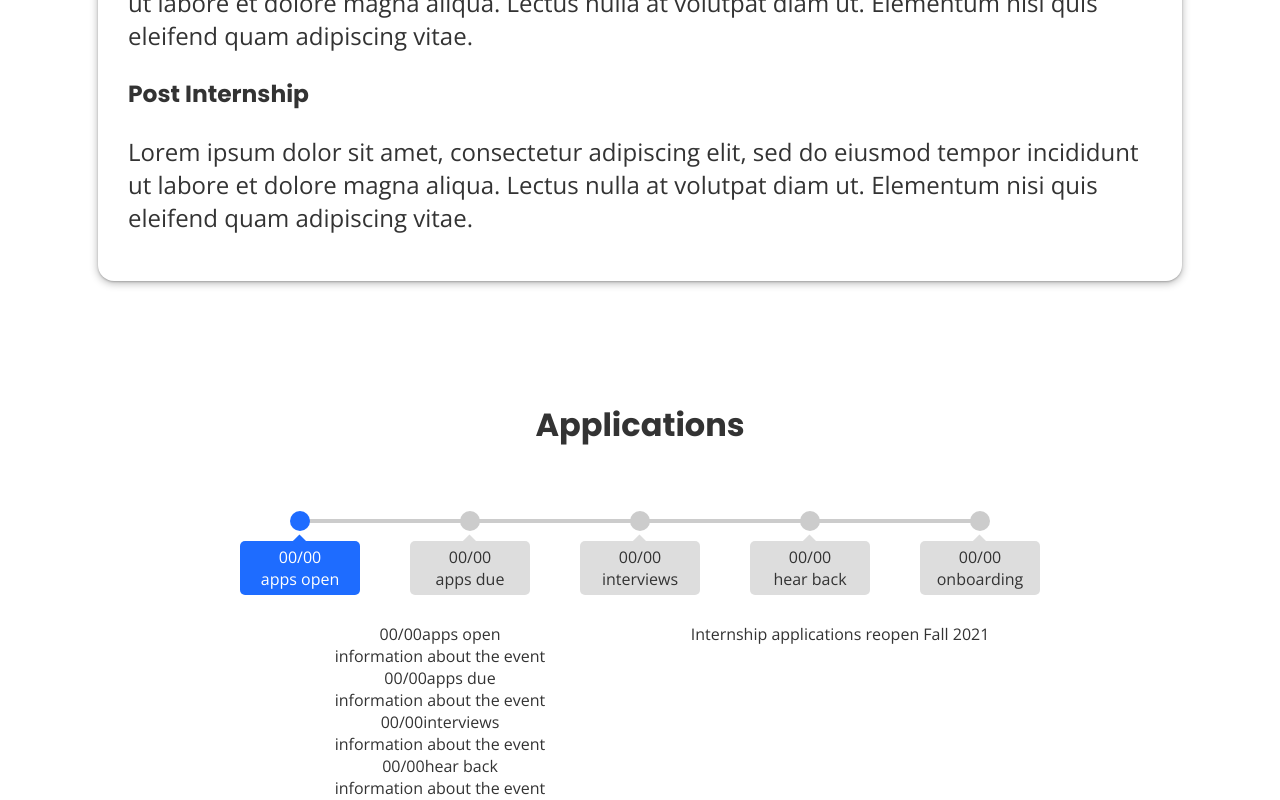
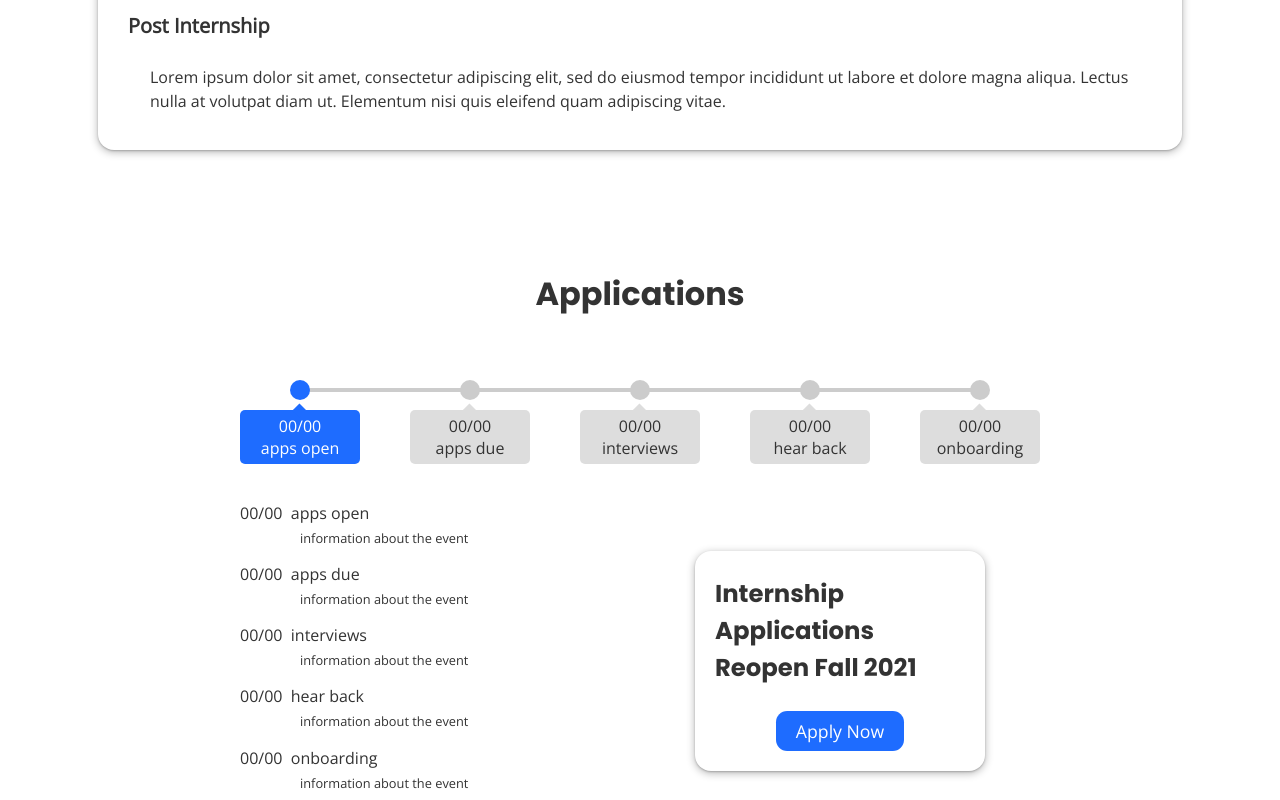
Before and after one commit to uclaacm/website, a Next.js app: page /internship in a window 1280 px wide. Shown: the part 900-1700 px from the top of the page. Built offline with nearby package versions, Linux system fonts and the light colour scheme.

Commit message:
finished application section styling

```diff
--- a/pages/internship.js
+++ b/pages/internship.js
@@ -1,3 +1,4 @@
+import Link from 'next/link';
 import React from 'react';
 import Banner from '../components/Banner';
 import Layout from '../components/Layout';
@@ -70,7 +71,7 @@ function InternshipPage(){
                 sed do eiusmod tempor incididunt ut labore et dolore magna aliqua. Tristique sollicitudin
                 nibh sit amet commodo nulla. Amet facilisis magna etiam tempor.
             </div>
-            <div className="logos-line">
+            <div className="content section logos-line">
                 {committees.map(committee =>
                     <div className="logo-diamond" key={committee.name}>
                         <img src={committee.diamond} alt={`${committee.name}'s logo`} />
@@ -81,20 +82,20 @@ function InternshipPage(){
                 </div>
             </div>
             <div className="committee-internship-info">
-            <img src="" alt="committee logo"/>
-                    <h3>What do we do?</h3>
+                    <img src="" alt="committee logo"/>
+                    <h4>What do we do?</h4>
                     <p>
                         Lorem ipsum dolor sit amet, consectetur adipiscing elit,
                         sed do eiusmod tempor incididunt ut labore et dolore magna aliqua.
                         Lectus nulla at volutpat diam ut. Elementum nisi quis eleifend quam adipiscing vitae.
                     </p>
-                    <h3>Time Commitment</h3>
+                    <h4>Time Commitment</h4>
                     <p>
                         Lorem ipsum dolor sit amet, consectetur adipiscing elit,
                         sed do eiusmod tempor incididunt ut labore et dolore magna aliqua.
                         Lectus nulla at volutpat diam ut. Elementum nisi quis eleifend quam adipiscing vitae.
                     </p>
-                    <h3>Post Internship</h3>
+                    <h4>Post Internship</h4>
                     <p>
                         Lorem ipsum dolor sit amet, consectetur adipiscing elit,
                         sed do eiusmod tempor incididunt ut labore et dolore magna aliqua.
@@ -107,15 +108,23 @@ function InternshipPage(){
                 <div className="application-information">
                     <div>
                         {items.map((item, i) => (
-                        <div key={i}>
-                            {item.date}
-                            {item.name} <br/>
-                            {item.info}
+                        <div key={i} className='application-item'>
+                            {item.date} &nbsp;
+                            {item.name}
+                            <p>{item.info}</p>
                         </div>
                         ))}
+                        -- more dates will be added throughout the quarter --
                     </div>
-                    <div>
-                        Internship applications reopen Fall 2021
+                    <div className='application-info-card'>
+                        <h3>Internship Applications Reopen Fall 2021</h3>
+                        <div className='application-button'>
+                            <Link href="">
+                                <a className="button" target="_blank" rel="noreferrer noopener">
+                                    Apply Now
+                                </a>
+                            </Link>
+                        </div>
                     </div>
                 </div>
             </div>
--- a/styles/pages/internship.scss
+++ b/styles/pages/internship.scss
@@ -16,6 +16,16 @@
         transform: scale(1.08);
       }
     }
+  }
+}
+
+p {
+  font-size: 0.8em;
+  line-height: 150%;
+  margin: 0 22px 14px;
+
+  &.subheading {
+    font-size: 1em;
   }
 }
 
@@ -121,3 +131,30 @@
   display: grid;
   grid-template-columns: 1fr 1fr;
 }
+
+.application-item{
+  margin-top: 10px;
+  margin-bottom: 15px;
+  text-align: left;
+  p{
+    margin-left: 15%;
+    margin-top: 5px;
+  }
+}
+
+.application-info-card{
+  background-color: #FFF;
+  border-radius: 1rem;
+  box-shadow: 0 0.125rem 0.5rem rgba(0, 0, 0, 0.3), 0 0.0625rem 0.125rem rgba(0, 0, 0, 0.2);
+  font-size: 1.3em;
+  margin: auto;
+  padding: 20px;
+  padding-top: 0px;
+  max-width: 250px;
+  text-align: left;
+}
+
+.application-button{
+  width: 100%;
+  text-align: center;
+}
```
